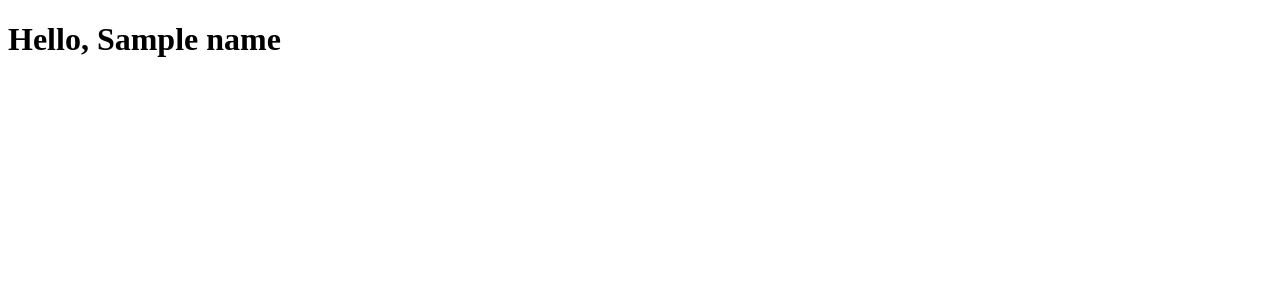
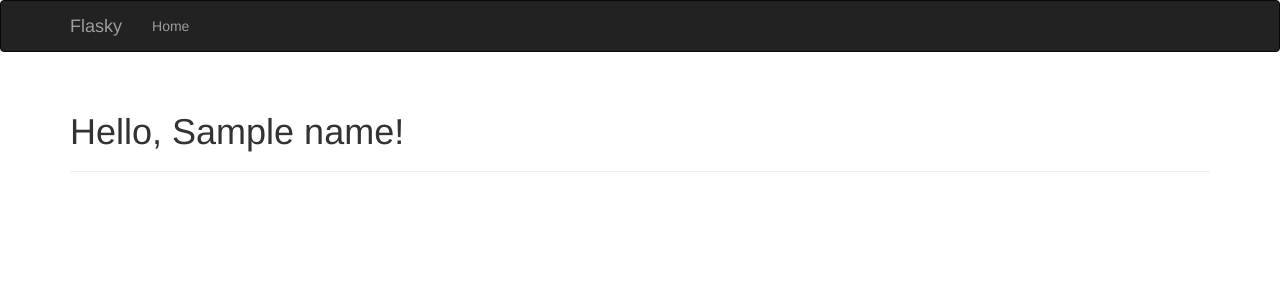
Before and after one commit to Charlotteis/flasky, a Flask app: template templates/user.html in a window 1280 px wide. Shown: the top 300 px of the page. Run offline with Flask 2, Linux system fonts and the light colour scheme; the template is opened without the code that fills it: most values are stand-ins (such as "Sample title", 1, 10 or a date in 2020); some libraries are stand-ins or nearby versions.

Commit message:
Implement flask-bootstrap

```diff
--- a/app.py
+++ b/app.py
@@ -1,7 +1,9 @@
 from flask import Flask, render_template
 from flask.ext.script import Manager
+from flask.ext.bootstrap import Bootstrap
 app = Flask(__name__)
 manager = Manager(app)
+bootstrap = Bootstrap(app)
 
 
 @app.route("/")
--- a/requirements.txt
+++ b/requirements.txt
@@ -1,4 +1,5 @@
 Flask==0.10.1
+Flask-Bootstrap==3.3.0.1
 Flask-Script==2.0.5
 itsdangerous==0.24
 Jinja2==2.7.3
--- a/templates/user.html
+++ b/templates/user.html
@@ -1,12 +1,33 @@
-{% extends "base.html" %}
-{% block title %}Test{% endblock %}
+{% extends "bootstrap/base.html" %}
 
-{% block head %}
-    {{ super() }}
-    <style>
-    </style>
+{% block title %}Flasky{% endblock %}
+
+{% block navbar %}
+<div class="navbar navbar-inverse" role="navigation">
+    <div class="container">
+        <div class="navbar-header">
+            <button type="button" class="navbar-toggle"
+            data-toggle="collapse" data-target=".navbar-collapse">
+                <span class="sr-only">Toggle navigation</span>
+                <span class="icon bar"></span>
+                <span class="icon bar"></span>
+                <span class="icon bar"></span>
+            </button>
+            <a class="navbar-brand" href="/">Flasky</a>
+        </div>
+        <div class="navbar-collapse collapse">
+            <ul class="nav navbar-nav">
+                <li><a href="/">Home</a></li>
+            </ul>
+        </div>
+    </div>
+</div>
 {% endblock %}
 
-{% block body %}
-<h1>Hello, {{ name|capitalize }}</h1>
+{% block content %}
+<div class="container">
+    <div class="page-header">
+        <h1>Hello, {{ name|capitalize }}!</h1>
+    </div>
+</div>
 {% endblock %}
```
Also changed, not shown: PROCESS.md (+3 -0 lines).
